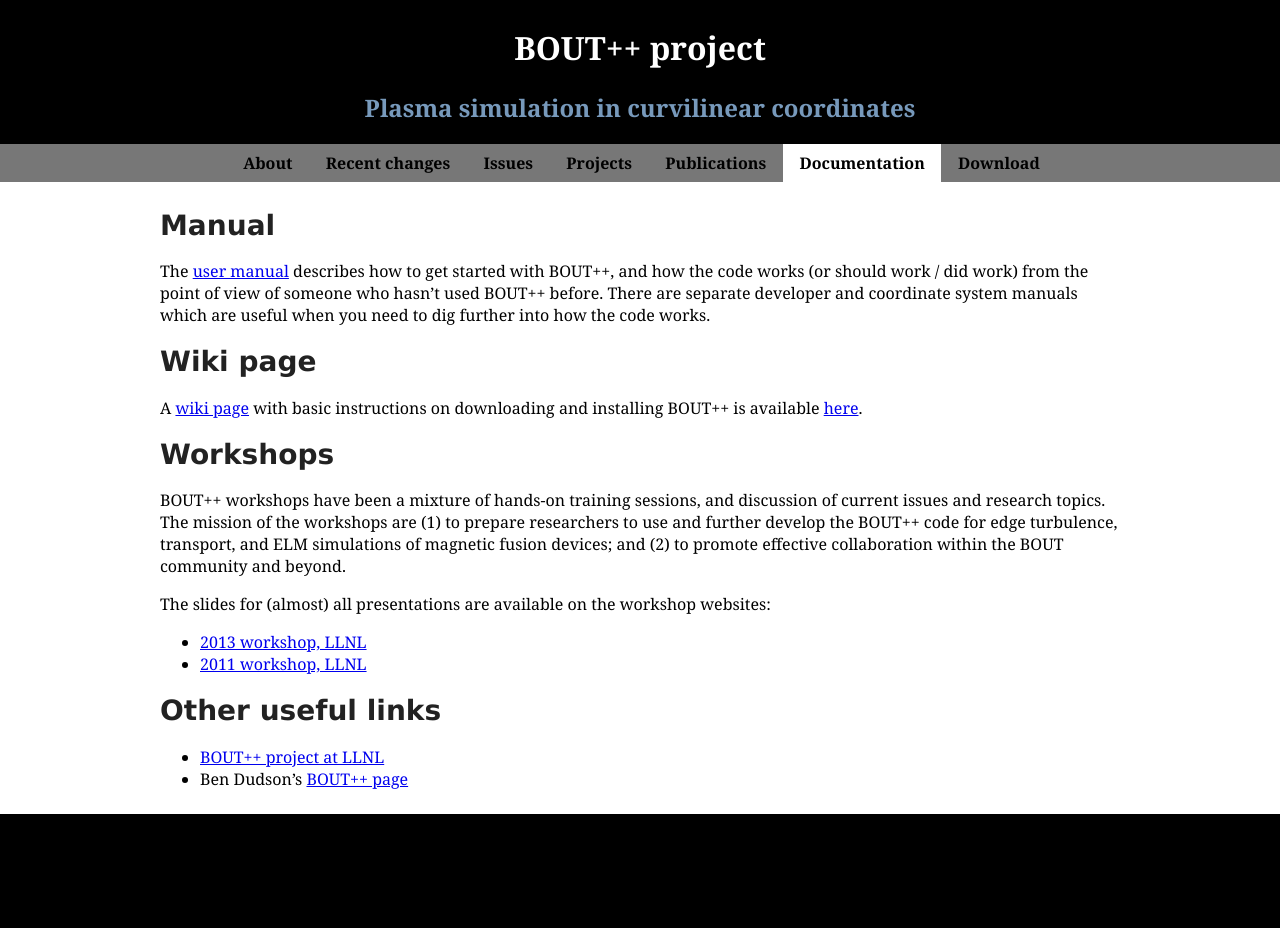
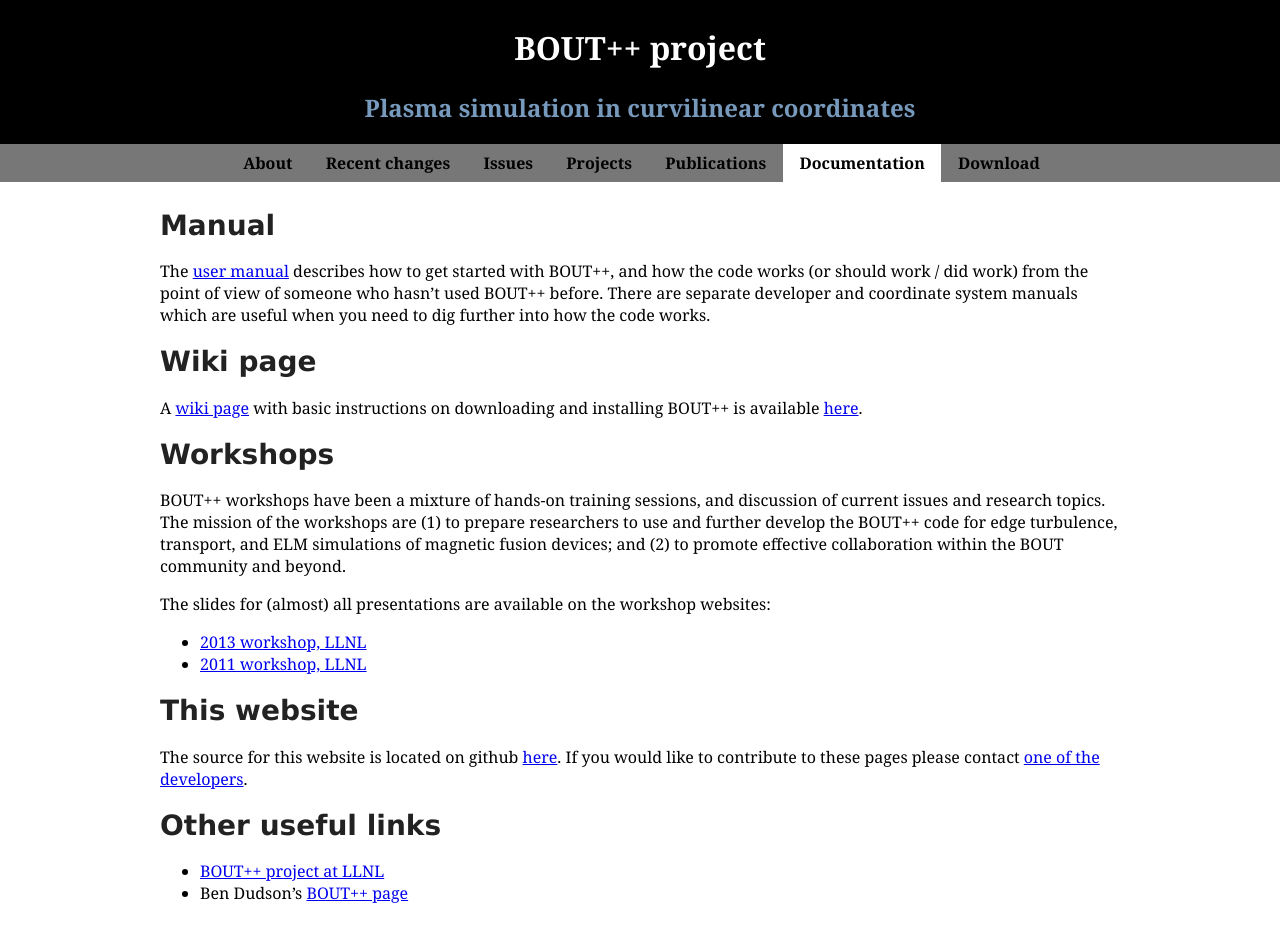
Before and after one commit to boutproject/boutproject.github.io, a Jekyll site: the page built from doc.markdown, in a window 1280 px wide. Built offline with Jekyll 4.4.1, drawn with Linux system fonts in a browser that asks for light colours; Markdown is read by kramdown in place of the engine named in the settings; before the commit the page ends 900 px from its top, so only the background shows below that.

Commit message:
Adding doc section on web pages

```diff
--- a/doc.markdown
+++ b/doc.markdown
@@ -22,6 +22,11 @@
 * [2013 workshop, LLNL](https://bout2013.llnl.gov/)
 * [2011 workshop, LLNL](https://bout2011.llnl.gov/)
 
+# This website
+
+The source for this website is located on github [here](https://github.com/boutproject/boutproject.github.io). If you would like to
+contribute to these pages please contact [one of the developers](mailto:benjamin.dudson@york.ac.uk).
+
 # Other useful links
 
 * [BOUT++ project at LLNL](https://bout.llnl.gov/)
```
